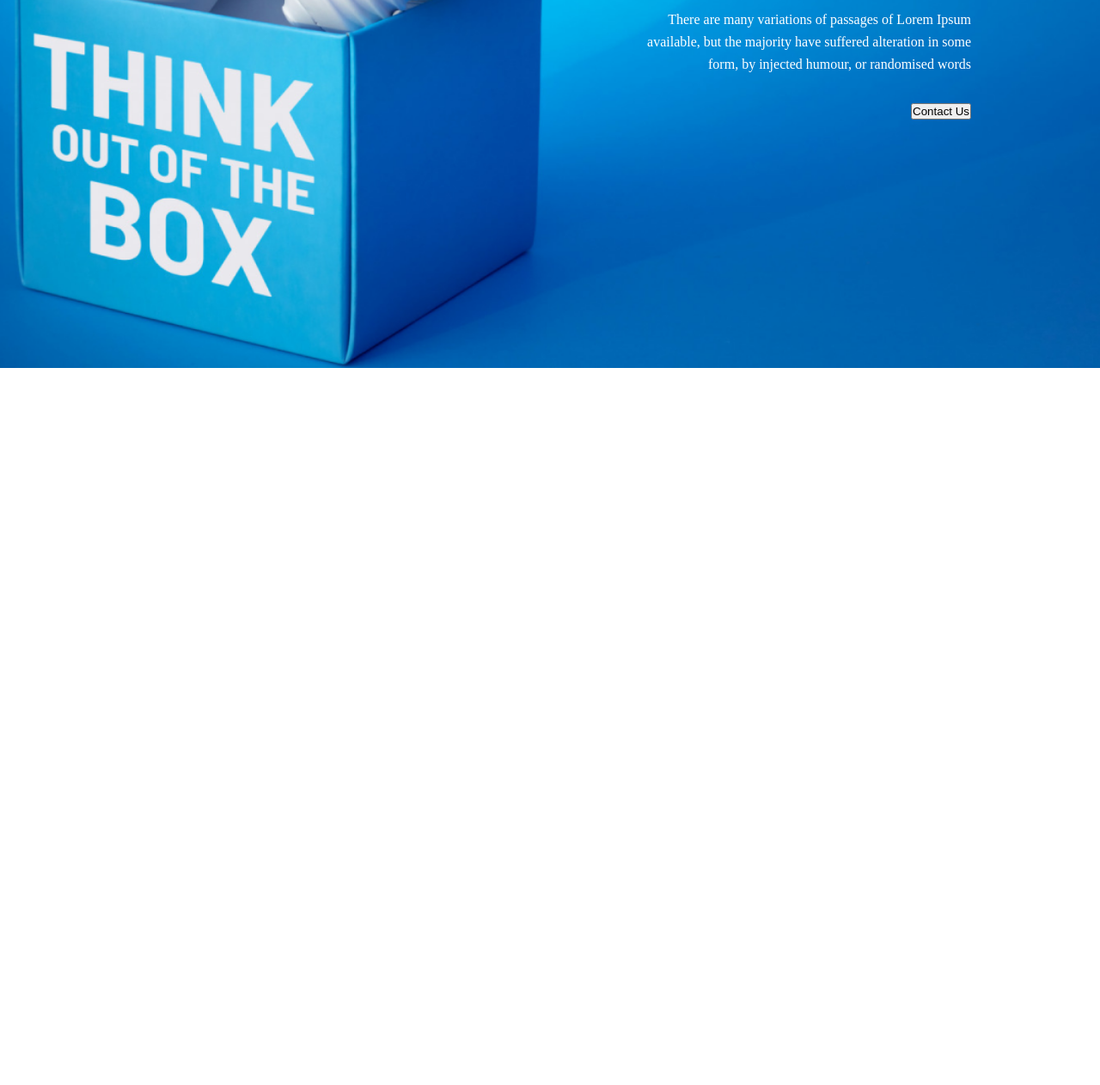
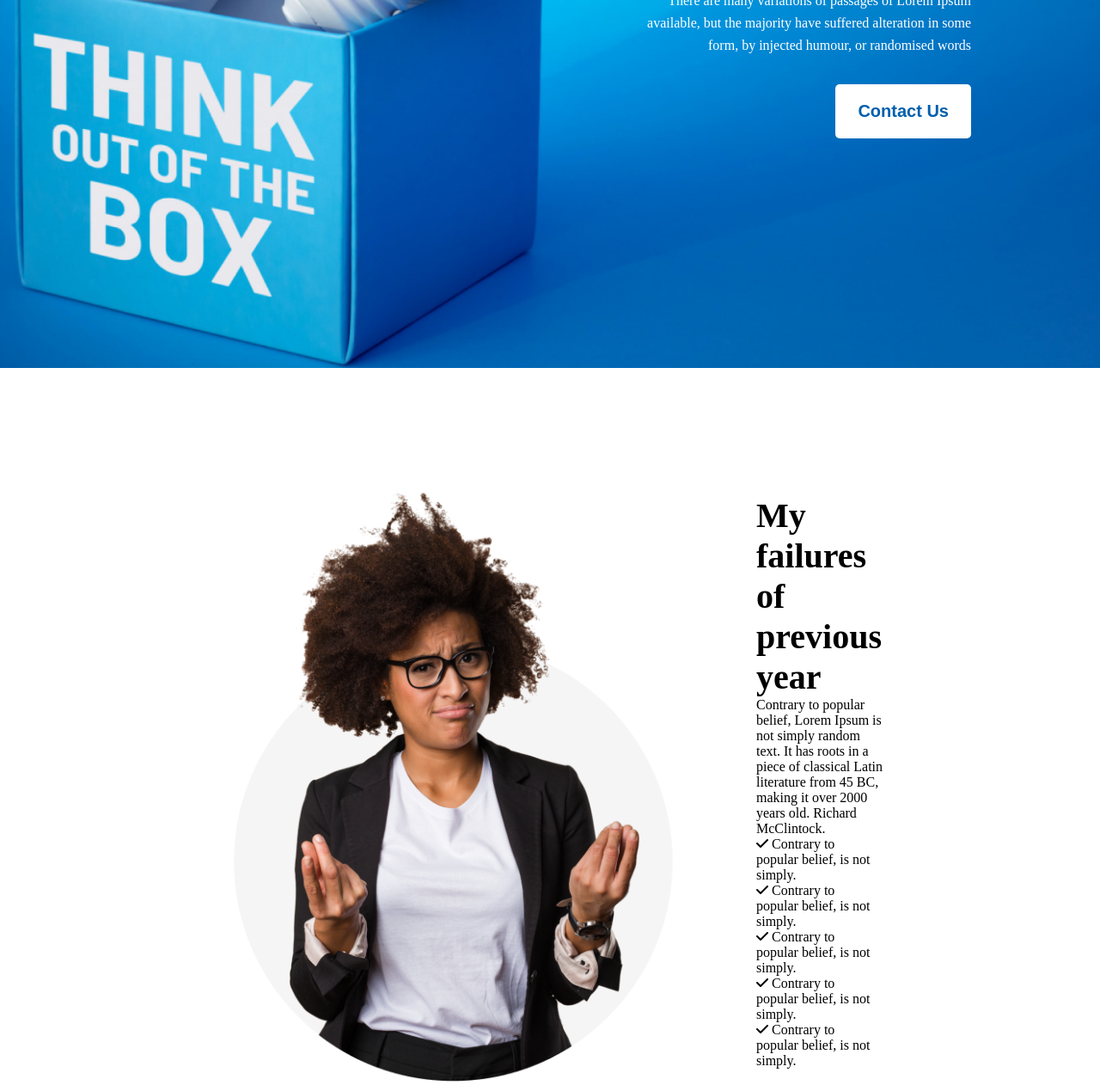
Before and after one commit to monirulislam9549/first-assignment-new-year, a plain HTML site: page index.html in a window 1280 px wide. Shown: the part 532-1794 px from the top of the page at 86% size. Before the commit the page ends 1090 px from the top, so only its background shows below. Drawn offline with Linux system fonts and the light colour scheme.

Commit message:
failur picture add

```diff
--- a/index.html
+++ b/index.html
@@ -6,10 +6,13 @@
     <meta http-equiv="X-UA-Compatible" content="IE=edge">
     <meta name="viewport" content="width=device-width, initial-scale=1.0">
     <link rel="stylesheet" href="styles/style.css">
+    <script src="https://kit.fontawesome.com/64e271951a.js" crossorigin="anonymous"></script>
     <title>Document</title>
 </head>
 
 <body>
+
+    <!-- banner section start  -->
     <section>
         <div class="banner">
             <div class="banner-description">
@@ -20,6 +23,25 @@
             </div>
         </div>
     </section>
+    <!-- banner section end  -->
+
+    <div class="container-1">
+        <div><img width="550" src="images/person.png" alt=""></div>
+        <div>
+            <h3>My failures of previous year</h3>
+            <p>Contrary to popular belief, Lorem Ipsum is not simply random text. It has roots in a piece of classical
+                Latin literature from 45 BC, making it over 2000 years old. Richard McClintock.</p>
+            <ul>
+                <li><i class="fa fa-check"></i> Contrary to popular belief, is not simply.</li>
+                <li><i class="fa fa-check"></i> Contrary to popular belief, is not simply.</li>
+                <li><i class="fa fa-check"></i> Contrary to popular belief, is not simply.</li>
+                <li><i class="fa fa-check"></i> Contrary to popular belief, is not simply.</li>
+                <li><i class="fa fa-check"></i> Contrary to popular belief, is not simply.</li>
+
+            </ul>
+        </div>
+    </div>
+
 </body>
 
 </html>
--- a/styles/style.css
+++ b/styles/style.css
@@ -39,4 +39,29 @@
 
 button {
     margin-top: 32px;
+    font-weight: 600;
+    font-size: 20px;
+    color: #005FAC;
+    background: #FFFFFF;
+    border-radius: 5px;
+    padding: 20px 26px;
+    border: none;
 }
+
+.container-1 {
+    display: flex;
+    align-items: center;
+    margin: 0 250px;
+    gap: 80px;
+}
+
+.container-1 h3 {
+    font-weight: 700;
+    font-size: 40px;
+    line-height: 47px;
+}
+
+ul li {
+    list-style: none;
+    margin-right: 10px;
+}
```
